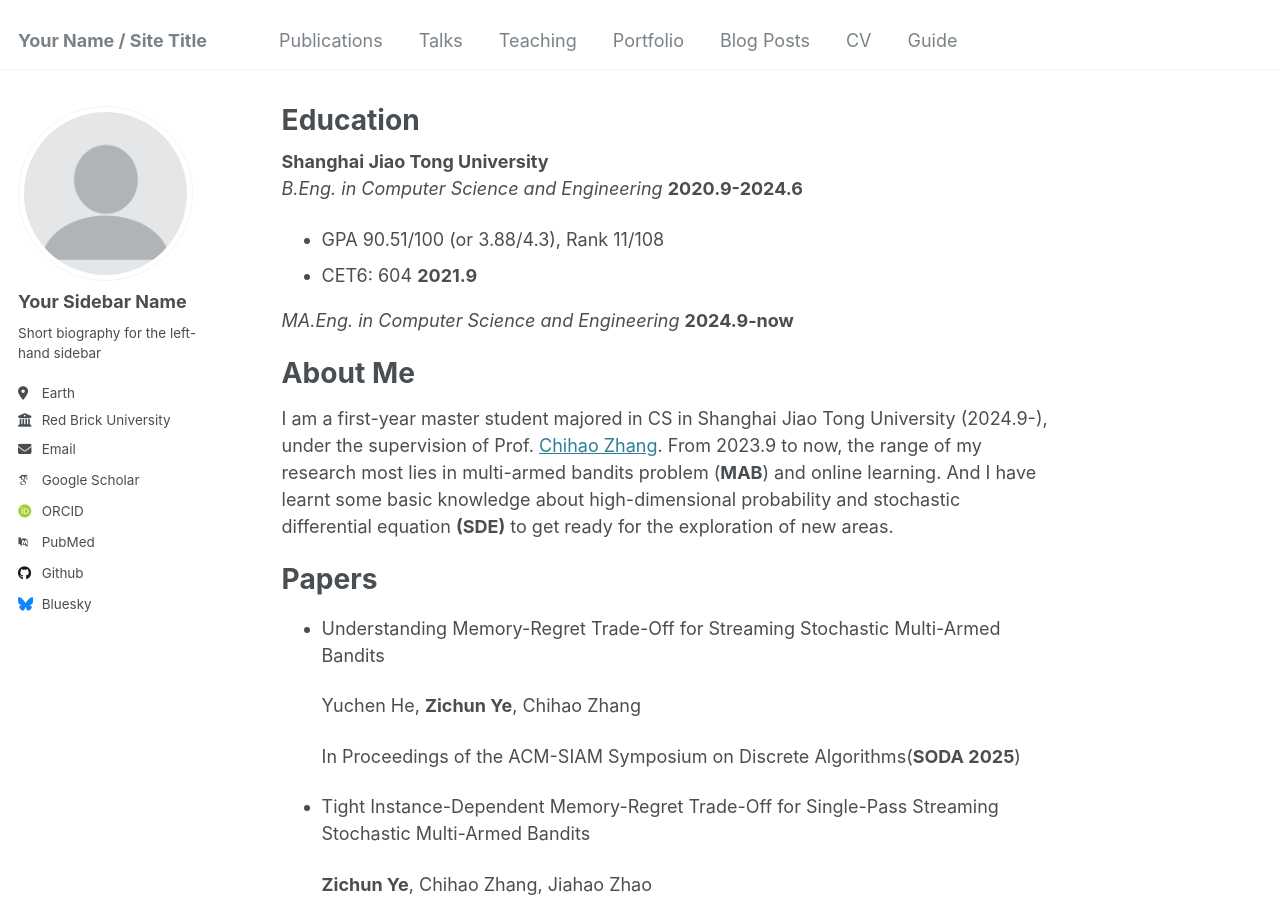
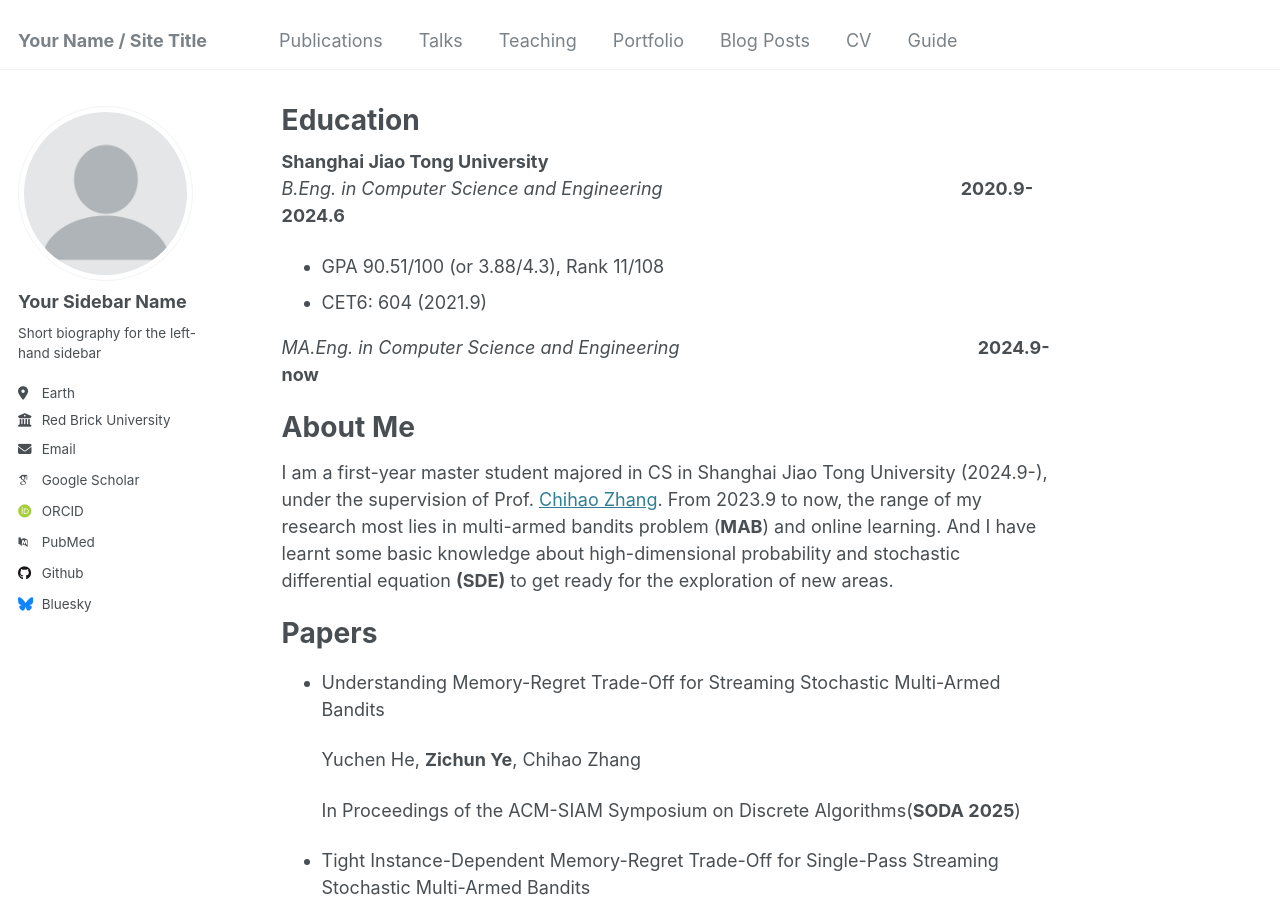
Before and after one commit to AlchemistYe/alchemistye.github.io, a Jekyll site: the page built from _pages/about.md, in a window 1280 px wide and 900 px high. Built offline with Jekyll 4.4.1, drawn with Linux system fonts in a browser that asks for light colours; some web fonts are replaced; part of the change alters nothing that is shown.

```diff
--- a/_pages/about.md
+++ b/_pages/about.md
@@ -7,11 +7,11 @@ redirect_from:
   - /about.html
 ---
 **Shanghai Jiao Tong University**
-*B.Eng. in Computer Science and Engineering*  **2020.9-2024.6**
+*B.Eng. in Computer Science and Engineering*   &emsp;&emsp;&emsp;&emsp;&emsp;&emsp;&emsp;&emsp;&emsp;&emsp;&emsp;&emsp;&emsp;&emsp;&emsp;&emsp; **2020.9-2024.6**
 * GPA 90.51/100 (or 3.88/4.3), Rank 11/108
-* CET6: 604 **2021.9**
+* CET6: 604 (2021.9)
 
-*MA.Eng. in Computer Science and Engineering*  **2024.9-now**
+*MA.Eng. in Computer Science and Engineering* &emsp;&emsp;&emsp;&emsp;&emsp;&emsp;&emsp;&emsp;&emsp;&emsp;&emsp;&emsp;&emsp;&emsp;&emsp;&emsp; **2024.9-now**
 
 
 About Me
```
